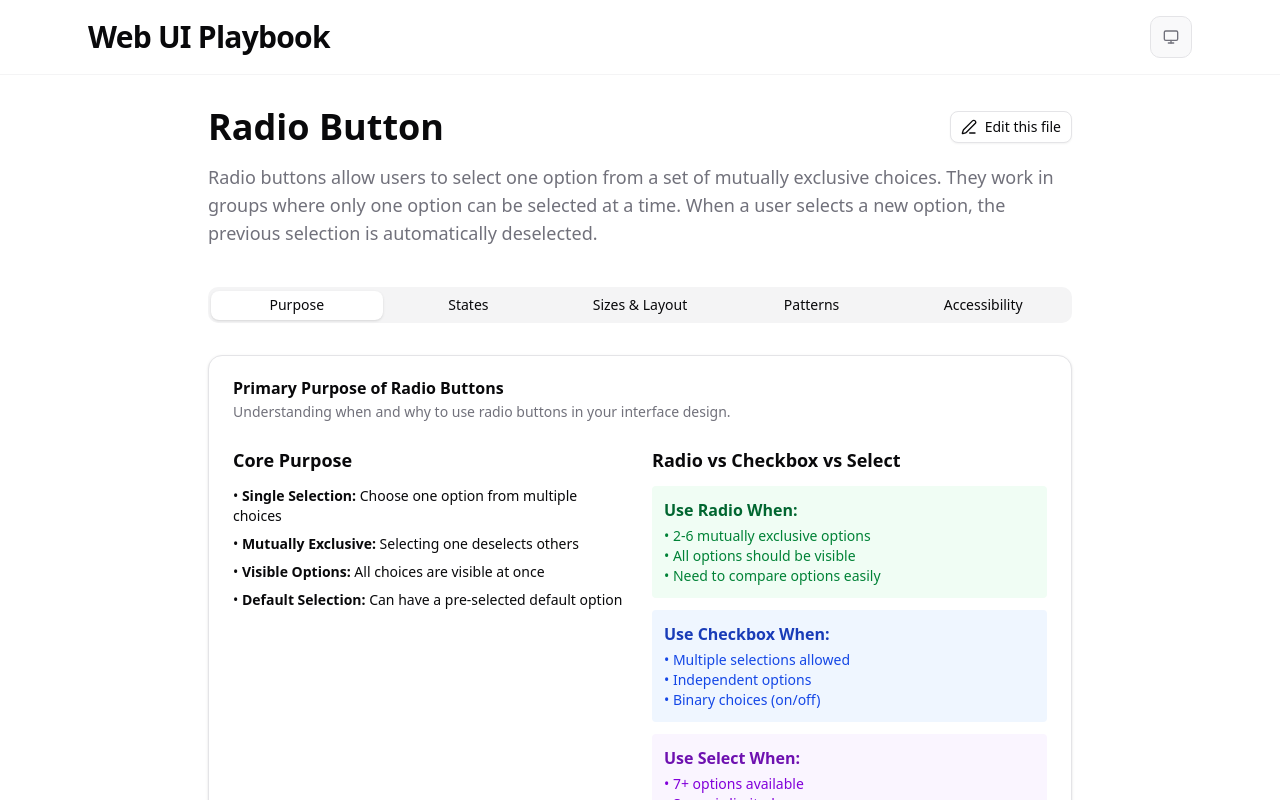
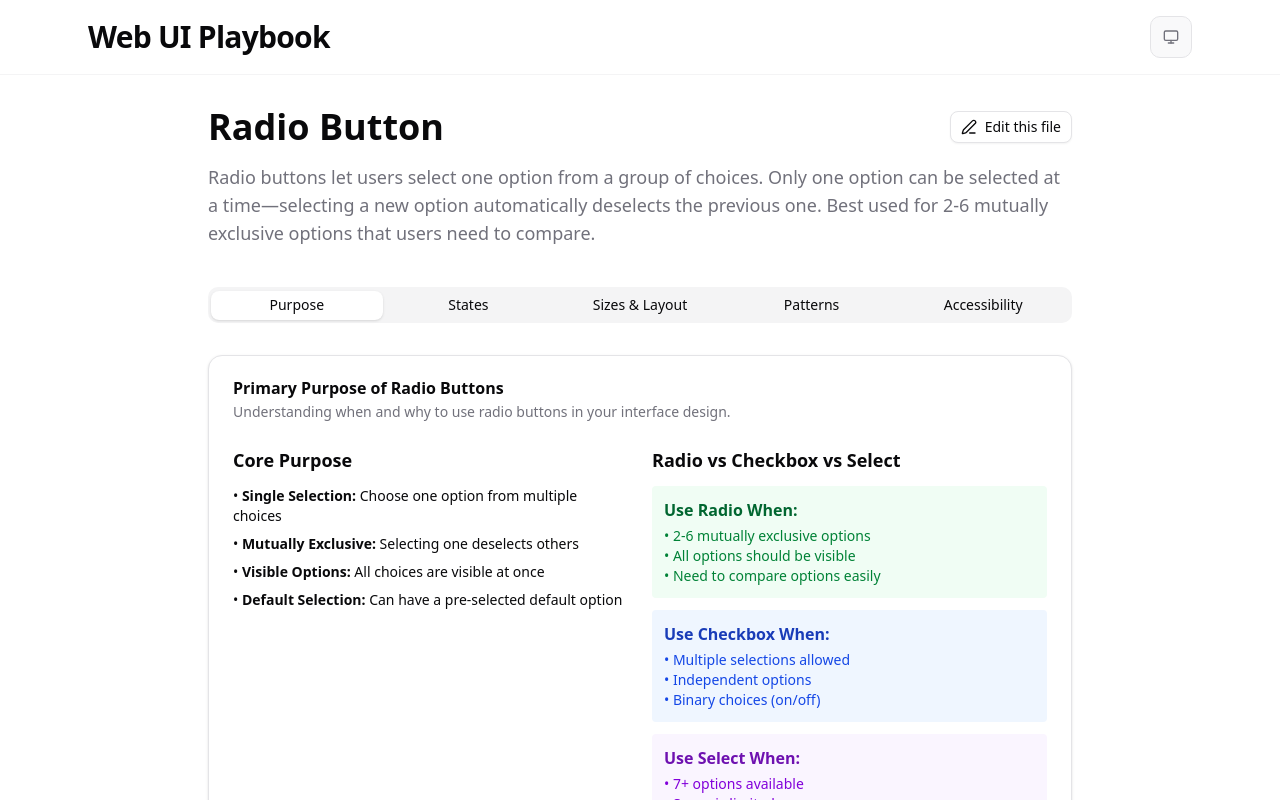
Before and after one commit to ahmadrafidev/web-ui-playbook, a Next.js app: page /playground/radio-button in a window 1280 px wide. Shown: the top 800 px of the page. Built offline with nearby package versions, Linux system fonts and the light colour scheme.

Commit message:
refine radio button description

```diff
--- a/app/playground/radio-button/page.tsx
+++ b/app/playground/radio-button/page.tsx
@@ -42,8 +42,8 @@ export default function RadioButtonPage() {
             <EditButton filePath="app/playground/radio-button/page.tsx" />
           </div>
           <p className="text-base md:text-lg text-muted-foreground mb-6">
-            Radio buttons allow users to select one option from a set of mutually exclusive choices. They work in groups where
-            only one option can be selected at a time. When a user selects a new option, the previous selection is automatically deselected.
+            Radio buttons let users select one option from a group of choices. Only one option can be selected at a time—selecting
+            a new option automatically deselects the previous one. Best used for 2-6 mutually exclusive options that users need to compare.
           </p>
         </div>
 
--- a/data/component-sections.tsx
+++ b/data/component-sections.tsx
@@ -107,7 +107,7 @@ export const componentSections: ComponentSection[] = [
     name: "Slider",
     href: "/playground/slider",
     description: "Interactive controls for selecting values within a range",
-    status: "In Progress",
+    status: "Complete",
     preview: <SliderPreview />,
   },
   {
```
